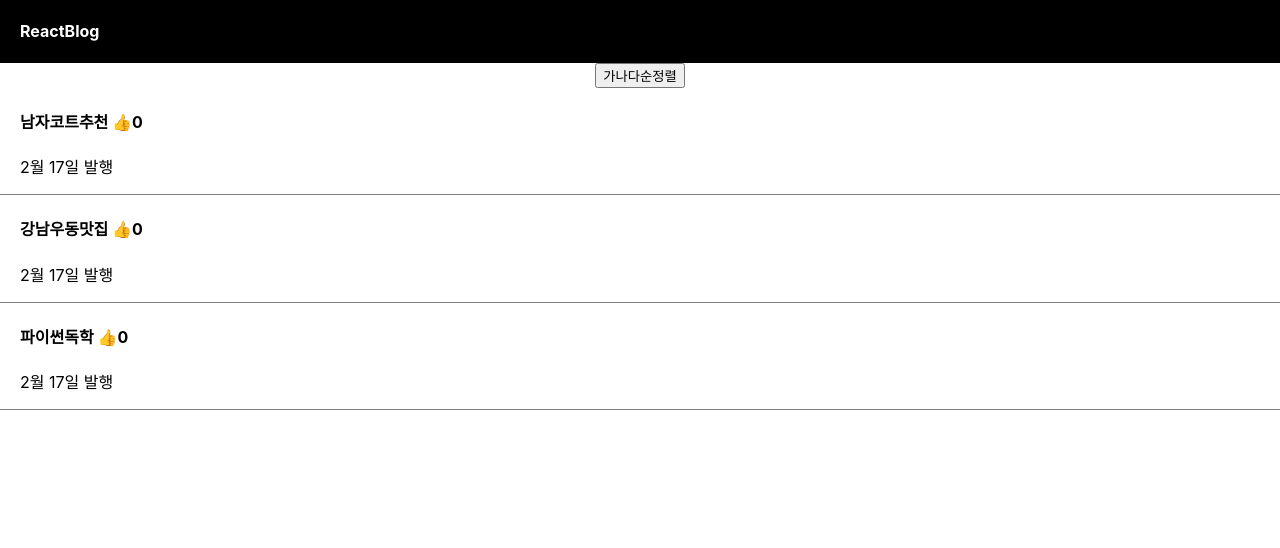
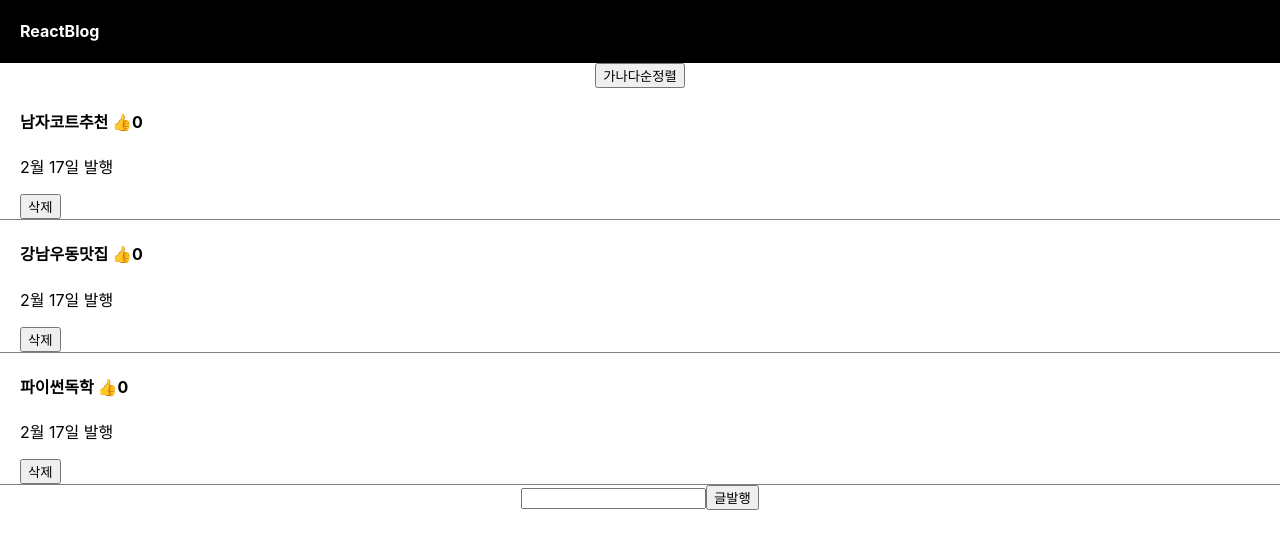
Before and after one commit to myejinni/Study_React.js, a React (Create React App) app in the folder blog/: page / in a window 1280 px wide. Shown: the top 548 px of the page. Built offline with nearby package versions, Linux system fonts and the light colour scheme.

Commit message:
[React] 글발행 기능, 글 삭제 기능

```diff
--- a/blog/src/App.js
+++ b/blog/src/App.js
@@ -12,6 +12,10 @@
   let [title, setTitle]=useState(0,1,2);
   let [cnt, setCnt]=useState(0);
 
+  // 입력창에 넣을 인풋값(글제목)
+  let [input, setInput]=useState('');
+  let [remove, setRemove]=useState('')
+
 
   return (
     <div className="App">
@@ -20,36 +24,13 @@
       </div>
 
       {/* 상품 가나다순 정렬 */}
+
       <button onClick={()=>{
         let copy=[...글제목];
         copy=copy.sort();
         글제목변경(copy)
       }}>가나다순정렬
       </button>
-
-        {/* /* <div className='list'>
-          <h4>{ 글제목[0] } <span onClick={()=>{ 좋아요변경(좋아요+1) }}>👍</span> {좋아요} </h4>
-          <p>2월 17일 발행</p>
-
-          <button onClick={()=>{
-            let copy1=[...글제목];
-            copy1[0]='여자코트추천';
-            글제목변경(copy1);
-            }}>제목 수정</button>
-
-        </div>
-        <div className='list'>
-          <h4>{글제목[1]}</h4>
-          <p>2월 17일 발행</p>
-        </div>
-
-        <div className='list'>
-          <h4 onClick={()=>{
-            setCnt(cnt+1)
-            setModal(true)
-          }}>{글제목[2]}</h4>
-          <p>2월 17일 발행</p>
-        </div> */ }
 
 
         {
@@ -61,16 +42,39 @@
             setTitle(i)
             }}> {글제목[i]}
 
-            <span onClick={()=>{
+            <span onClick={(e)=>{ e.stopPropagation();
               let 좋아요카피=[...좋아요];
               좋아요카피[i]=좋아요카피[i]+1;
               좋아요변경(좋아요카피)
               }}> 👍</span>{좋아요[i]}
             </h4>
             <p>2월 17일 발행</p>
+
+            <button onClick={()=>{
+              let newTitle=[...글제목];
+              newTitle.splice(i,1)
+              글제목변경(newTitle)
+            }}>삭제</button>
+
           </div>
           })
         }
+
+        <input onChange={(e)=>{
+            (setInput(e.target.value));
+            }}/>
+
+        <button onClick={()=>{
+
+            // 카피본 만들기
+            let newTitle=[...글제목];
+            // newTitle 맨 처음에 유저가 입력한 글 추가
+            newTitle.unshift(input);
+            글제목변경(newTitle)
+          }}>글발행</button>
+
+
+
 
         {
           cnt%2==0 ? null : <Modal title={title} 글제목변경={글제목변경} 글제목={글제목}/>
```
